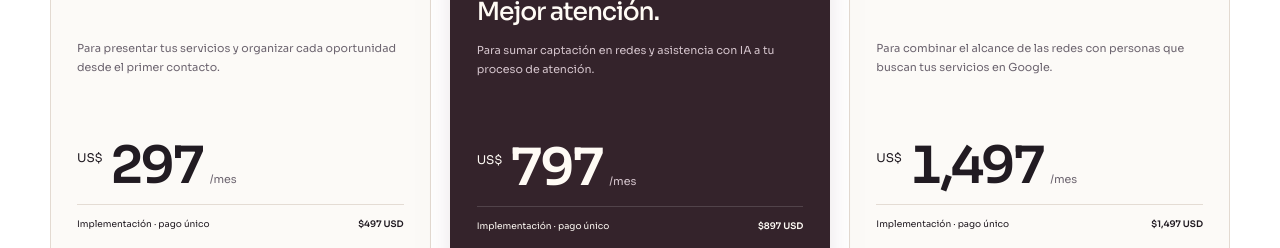
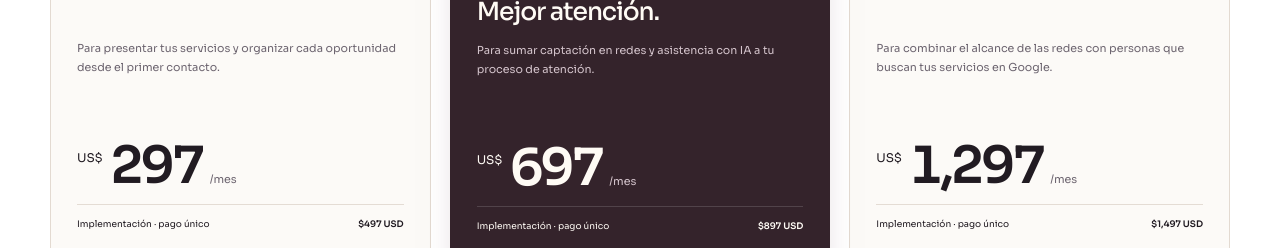
Before and after one commit to Andres-Cuellar/ctw-us, a Next.js app: page /es/nuevos-clientes in a window 1280 px wide. Shown: the part 5560-5808 px from the top of the page. Built offline with nearby package versions, Linux system fonts and the light colour scheme.

Commit message:
cambio de precios

```diff
--- a/src/features/nuevos-clientes/content.ts
+++ b/src/features/nuevos-clientes/content.ts
@@ -1,7 +1,7 @@
 export const plans = [
   { name: "Esencial", price: 297, setup: 497, tagline: "Tu negocio, conectado.", description: "Para presentar tus servicios y organizar cada oportunidad desde el primer contacto.", features: ["Web profesional adaptada a celulares", "Alojamiento y mantenimiento", "CRM: contactos y oportunidades organizados", "Formularios conectados a tu panel", "Agenda, confirmaciones y recordatorios", "Seguimiento de consultas y cotizaciones", "Capacitación inicial y soporte"], extra: "La base para atender con más orden." },
-  { name: "Crecimiento", price: 797, setup: 897, tagline: "Más alcance. Mejor atención.", description: "Para sumar captación en redes y asistencia con IA a tu proceso de atención.", features: ["Todo lo incluido en Esencial", "Asistente con IA para atención inicial", "Respuestas a preguntas frecuentes", "Calificación inicial y ayuda para agendar", "Derivación de conversaciones a tu equipo", "Gestión de Facebook e Instagram Ads", "Textos y adaptación de piezas publicitarias", "Revisión de campañas y oportunidades"], extra: "IA + gestión de publicidad en redes." },
-  { name: "Expansión", price: 1497, setup: 1497, tagline: "También donde te buscan.", description: "Para combinar el alcance de las redes con personas que buscan tus servicios en Google.", features: ["Todo lo incluido en Crecimiento", "Gestión de campañas de búsqueda en Google Ads", "Investigación de búsquedas por servicio y zona", "Anuncios y revisión de términos de búsqueda", "Medición de consultas de campañas", "Revisión de las páginas de destino", "Coordinación de estrategia entre Meta y Google", "Reporte conjunto de inversión y oportunidades"], extra: "Meta + Google, con seguimiento conectado." },
+  { name: "Crecimiento", price: 697, setup: 897, tagline: "Más alcance. Mejor atención.", description: "Para sumar captación en redes y asistencia con IA a tu proceso de atención.", features: ["Todo lo incluido en Esencial", "Asistente con IA para atención inicial", "Respuestas a preguntas frecuentes", "Calificación inicial y ayuda para agendar", "Derivación de conversaciones a tu equipo", "Gestión de Facebook e Instagram Ads", "Textos y adaptación de piezas publicitarias", "Revisión de campañas y oportunidades"], extra: "IA + gestión de publicidad en redes." },
+  { name: "Expansión", price: 1297, setup: 1497, tagline: "También donde te buscan.", description: "Para combinar el alcance de las redes con personas que buscan tus servicios en Google.", features: ["Todo lo incluido en Crecimiento", "Gestión de campañas de búsqueda en Google Ads", "Investigación de búsquedas por servicio y zona", "Anuncios y revisión de términos de búsqueda", "Medición de consultas de campañas", "Revisión de las páginas de destino", "Coordinación de estrategia entre Meta y Google", "Reporte conjunto de inversión y oportunidades"], extra: "Meta + Google, con seguimiento conectado." },
 ] as const;
 
 export const benefits = [
@@ -15,7 +15,7 @@ export const benefits = [
 
 export const faqs = [
   ["¿Qué pago durante los 30 días de prueba?", "No pagas mensualidad ni implementación. Incluimos hasta US$20 de crédito combinado para IA y mensajería. La publicidad, el dominio y otros costos externos van aparte y requieren tu aprobación. El crédito no es canjeable por dinero."],
-  ["¿Qué pago si decido continuar?", "Mes a mes: la implementación de tu plan más su mensualidad. Esencial: US$497 + US$297/mes; Crecimiento: US$897 + US$797/mes; Expansión: US$1,497 + US$1,497/mes. Si pagas seis o doce meses por adelantado, bonificamos la implementación."],
+  ["¿Qué pago si decido continuar?", "Mes a mes: la implementación de tu plan más su mensualidad. Esencial: US$497 + US$297/mes; Crecimiento: US$897 + US$697/mes; Expansión: US$1,497 + US$1,297/mes. Si pagas seis o doce meses por adelantado, bonificamos la implementación."],
   ["¿Hay permanencia o renovación automática de la prueba?", "No tienes obligación de continuar ni se renueva automáticamente la prueba. Para seguir se requiere tu aceptación expresa y el pago. Puedes elegir continuidad mensual o contratar un período anticipado de seis o doce meses."],
   ["¿La inversión en anuncios está incluida?", "No. Ningún plan incluye pauta. Crecimiento incluye gestión de Facebook e Instagram Ads; Expansión agrega Google Ads. Tú pagas la inversión directamente a las plataformas. Te recomendamos un presupuesto según tus objetivos, mercado y capacidad de atención."],
   ["¿Cuándo empieza mi mes gratuito?", "Cuando el sistema está configurado, probado y disponible para ti. La preparación no consume tus 30 días. Antes de empezar recibes el alcance y el cronograma de implementación por escrito."],
@@ -32,7 +32,7 @@ export const terms = [
   ["Sin obligación de continuar", "El cliente puede finalizar al concluir el período gratuito sin pagar mensualidades ni implementación. No se generan cargos retroactivos por los servicios incluidos en la promoción."],
   ["Créditos y costos externos", "La promoción incluye hasta US$20 de crédito combinado para consumo de IA y mensajería durante la prueba, aplicable a las funciones del plan elegido. No es dinero en efectivo, no se transfiere ni se acumula después de la prueba. No incluye inversión publicitaria, dominio ni otros servicios de terceros. Todo consumo que exceda el crédito requiere aprobación previa; de lo contrario, se pausa la función que genere ese gasto. Cualquier otro costo externo debe aprobarse antes de activarse."],
   ["Publicidad", "Ningún plan incluye inversión publicitaria. Se recomienda un presupuesto según los objetivos y se aprueba por separado. La activación de campañas requiere que el cliente financie la pauta directamente en las plataformas."],
-  ["Continuidad mensual", "El cliente debe confirmar por escrito su continuidad antes de terminar la prueba. Se factura la implementación —Esencial US$497, Crecimiento US$897 o Expansión US$1,497— y la mensualidad correspondiente —US$297, US$797 o US$1,497—. Ambos cargos se informan antes de aceptar la promoción."],
+  ["Continuidad mensual", "El cliente debe confirmar por escrito su continuidad antes de terminar la prueba. Se factura la implementación —Esencial US$497, Crecimiento US$897 o Expansión US$1,497— y la mensualidad correspondiente —US$297, US$697 o US$1,297—. Ambos cargos se informan antes de aceptar la promoción."],
   ["Continuidad anticipada y cancelación", "Al contratar y pagar seis o doce meses por adelantado, se bonifica la implementación. El período contratado empieza después del mes gratuito. Si se cancela durante el período prepagado, se reembolsan los meses completos no utilizados, descontando la implementación bonificada. El reembolso tiene un mínimo de US$0 y no genera una deuda adicional. Los meses utilizados no son reembolsables."],
   ["Sin renovación automática de la prueba", "Para continuar se requiere aceptación expresa y pago. Sin confirmación, el servicio se suspende al terminar el período gratuito."],
   ["Cierre, datos y sitio web", "El cliente conserva la titularidad de sus cuentas publicitarias, dominio y datos. Puede solicitar una exportación de contactos y oportunidades durante los 30 días posteriores al cierre. El alojamiento, las automatizaciones y el acceso al sistema dejan de estar activos. La propuesta inicial define la entrega del sitio: cuando el formato permita una exportación utilizable, puede acordarse la entrega de archivos y contenido por US$497; mantenerlo alojado requiere una tarifa informada por escrito. No se presume que las integraciones o automatizaciones sean transferibles. Si la propuesta define otra condición, prevalece esa."],
```
